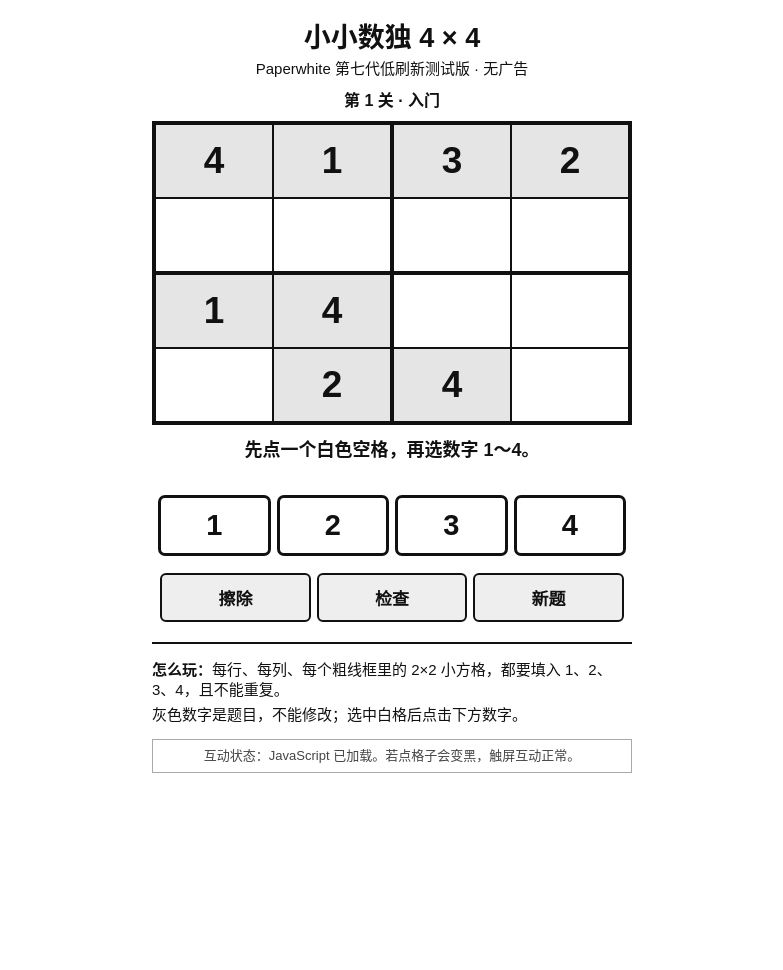
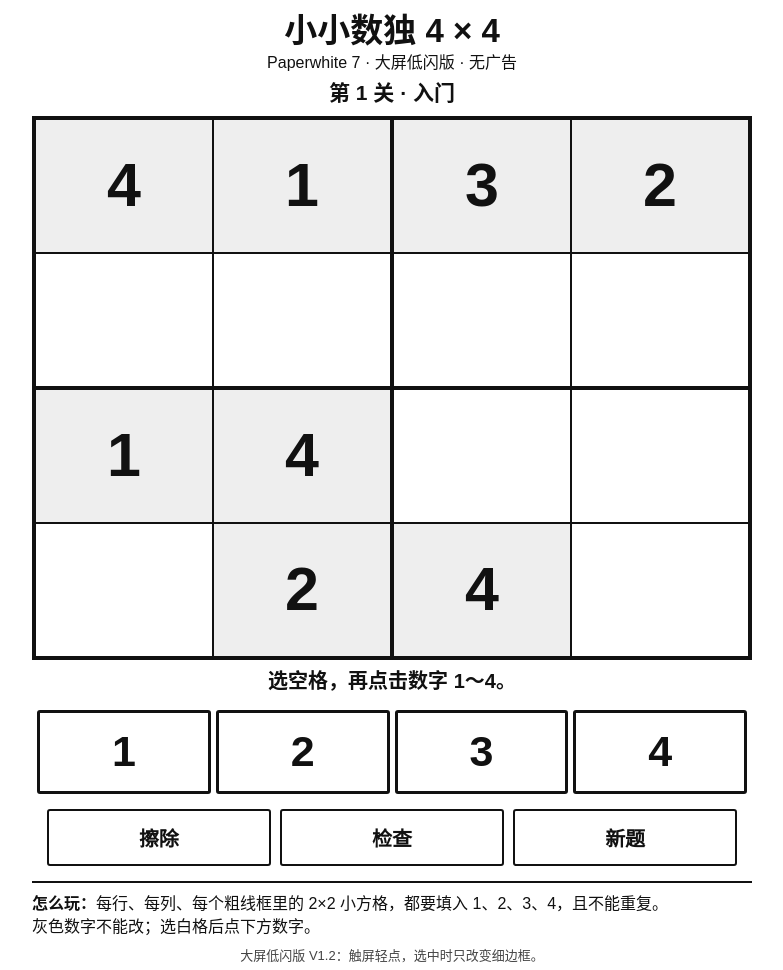
Before and after one commit to parisralph5207-dot/kindle-sudoku, a plain HTML site: page pw7/index.html in a window 1280 px wide. Shown: the whole page, without its empty margins (248-1031 px from the left). Before the commit the page ends 800 px from the top, so only its background shows below. Drawn offline with Linux system fonts and the light colour scheme.

Commit message:
Optimize Paperwhite 7 Sudoku: larger touch UI and minimal e-ink repaints

```diff
--- a/pw7/index.html
+++ b/pw7/index.html
@@ -3,39 +3,40 @@
 <head>
 <meta charset="utf-8">
 <meta name="viewport" content="width=device-width, initial-scale=1, maximum-scale=1, user-scalable=no">
-<title>小小数独 · Kindle 4×4</title>
+<title>小小数独 · Paperwhite 7 大屏低闪版</title>
 <style>
 html,body{margin:0;padding:0;background:#fff;color:#111;font-family:Arial,"Noto Sans CJK SC","Microsoft YaHei",sans-serif;-webkit-text-size-adjust:100%;}
-body{font-size:18px;line-height:1.35;}
-#app{max-width:480px;margin:0 auto;padding:12px 14px 24px;text-align:center;}
-h1{font-size:27px;line-height:1.2;margin:10px 0 5px;font-weight:bold;}
- .sub{font-size:15px;margin:0 0 10px;}
-#level{font-size:16px;font-weight:bold;margin:6px 0 10px;}
+body{font-size:19px;line-height:1.25;}
+#app{max-width:720px;margin:0 auto;padding:7px 9px 16px;text-align:center;}
+h1{font-size:33px;line-height:1.13;margin:5px 0 4px;font-weight:bold;}
+.sub{font-size:16px;margin:0 0 7px;}
+#level{font-size:21px;font-weight:bold;margin:6px 0 9px;}
 #grid{width:100%;border:4px solid #111;border-collapse:collapse;table-layout:fixed;margin:0 auto;}
-#grid td{height:72px;padding:0;border:2px solid #111;vertical-align:middle;text-align:center;}
+#grid td{height:116px;padding:0;border:2px solid #111;vertical-align:middle;text-align:center;}
 #grid td.thick-right{border-right:4px solid #111;}
 #grid tr.thick-bottom td{border-bottom:4px solid #111;}
-#grid button{border:0;border-radius:0;background:#fff;color:#111;padding:0;margin:0;width:100%;height:72px;display:block;font-family:Arial,sans-serif;font-size:37px;line-height:1.2;font-weight:bold;cursor:pointer;-webkit-tap-highlight-color:transparent;}
-#grid button.given{background:#e5e5e5;color:#111;}
-#grid button.selected{background:#111;color:#fff;}
-#grid button.error{background:#aaa;color:#000;text-decoration:underline;}
-#grid button.given.selected{background:#333;color:#fff;}
-#message{font-size:18px;font-weight:bold;min-height:47px;margin:13px 0 4px;}
-#numbers{width:100%;border-collapse:separate;border-spacing:6px;margin:0 auto;table-layout:fixed;}
+#grid button{box-sizing:border-box;display:block;width:100%;height:116px;margin:0;padding:0;border:5px solid transparent;border-radius:0;background:#fff;color:#111;font-family:Arial,sans-serif;font-size:54px;line-height:1;font-weight:bold;cursor:pointer;-webkit-tap-highlight-color:transparent;}
+#grid button.given{background:#eee;color:#111;}
+#grid button.selected{border:5px solid #111;}
+#grid button.error{text-decoration:underline;border:5px double #111;}
+#message{font-size:20px;font-weight:bold;min-height:31px;margin:9px 0 5px;}
+#numbers{width:100%;border-collapse:separate;border-spacing:5px;margin:0 auto;table-layout:fixed;}
 #numbers td{padding:0;text-align:center;}
-#numbers button{display:block;width:100%;min-height:61px;background:#fff;color:#111;border:3px solid #111;border-radius:7px;font-size:29px;font-weight:bold;font-family:Arial,sans-serif;padding:0;cursor:pointer;}
-.actions{margin:8px -3px 0;}
-.action{display:inline-block;box-sizing:border-box;min-height:49px;width:31%;margin:3px 0.6%;padding:6px 0;color:#111;background:#eee;border:2px solid #111;border-radius:6px;font-family:Arial,"Microsoft YaHei",sans-serif;font-size:17px;font-weight:bold;vertical-align:top;cursor:pointer;}
-#instructions{font-size:15px;text-align:left;border-top:2px solid #111;margin-top:17px;padding-top:12px;}
-#instructions p{margin:4px 0;}
-#diagnostics{font-size:13px;border:1px solid #aaa;color:#444;text-align:center;margin-top:14px;padding:7px;}
-@media screen and (max-width:380px){#app{padding:8px 9px 20px;}h1{font-size:25px;}#grid td,#grid button{height:58px;}#grid button{font-size:34px;}#numbers button{min-height:54px;}.action{font-size:15px;}}
+#numbers button{display:block;width:100%;min-height:77px;background:#fff;color:#111;border:3px solid #111;border-radius:3px;font-size:39px;font-weight:bold;font-family:Arial,sans-serif;padding:0;cursor:pointer;-webkit-tap-highlight-color:transparent;}
+.actions{margin:7px -2px 0;}
+.action{display:inline-block;box-sizing:border-box;min-height:57px;width:31%;margin:3px 0.6%;padding:5px 0;color:#111;background:#fff;border:2px solid #111;border-radius:3px;font-family:Arial,"Microsoft YaHei",sans-serif;font-size:20px;font-weight:bold;vertical-align:top;cursor:pointer;-webkit-tap-highlight-color:transparent;}
+#instructions{font-size:16px;text-align:left;border-top:2px solid #111;margin-top:12px;padding-top:8px;}
+#instructions p{margin:3px 0;}
+#diagnostics{font-size:13px;color:#444;text-align:center;margin-top:8px;padding:3px;}
+@media screen and (min-width:650px){#grid td,#grid button{height:132px;}#grid button{font-size:61px;}#numbers button{min-height:84px;font-size:43px;}}
+@media screen and (max-width:500px){#app{padding:6px 7px 12px;}h1{font-size:28px;}#grid td,#grid button{height:91px;}#grid button{font-size:45px;}#numbers button{min-height:66px;font-size:34px;}.action{min-height:51px;font-size:18px;}}
+@media screen and (max-width:370px){h1{font-size:25px;}#grid td,#grid button{height:73px;}#grid button{font-size:38px;}.sub{font-size:14px;}#numbers button{min-height:56px;}.action{font-size:16px;}}
 </style>
 </head>
 <body>
 <div id="app">
   <h1>小小数独 4 × 4</h1>
-  <p class="sub">Paperwhite 第七代低刷新测试版 · 无广告</p>
+  <p class="sub">Paperwhite 7 · 大屏低闪版 · 无广告</p>
   <div id="level">第 1 关 · 入门</div>
   <table id="grid" aria-label="四乘四数独棋盘">
     <tbody>
@@ -45,15 +46,15 @@ h1{font-size:27px;line-height:1.2;margin:10px 0 5px;font-weight:bold;}
       <tr><td><button type="button" id="c12">&nbsp;</button></td><td class="thick-right"><button type="button" id="c13">2</button></td><td><button type="button" id="c14">4</button></td><td><button type="button" id="c15">&nbsp;</button></td></tr>
     </tbody>
   </table>
-  <div id="message" role="status">先点一个空格，再选数字 1～4。</div>
+  <div id="message" role="status">选空格，再点击数字 1～4。</div>
   <table id="numbers" aria-label="数字输入"><tr>
     <td><button type="button" id="n1">1</button></td><td><button type="button" id="n2">2</button></td><td><button type="button" id="n3">3</button></td><td><button type="button" id="n4">4</button></td>
   </tr></table>
   <div class="actions">
     <button type="button" class="action" id="erase">擦除</button><button type="button" class="action" id="check">检查</button><button type="button" class="action" id="next">新题</button>
   </div>
-  <div id="instructions"><p><b>怎么玩：</b>每行、每列、每个粗线框里的 2×2 小方格，都要填入 1、2、3、4，且不能重复。</p><p>灰色数字是题目，不能修改；选中白格后点击下方数字。</p></div>
-  <div id="diagnostics">低刷新测试版：只更新变化的格子。若仍全屏闪烁，说明网页无法控制设备底层刷新。</div>
+  <div id="instructions"><p><b>怎么玩：</b>每行、每列、每个粗线框里的 2×2 小方格，都要填入 1、2、3、4，且不能重复。</p><p>灰色数字不能改；选白格后点下方数字。</p></div>
+  <div id="diagnostics">大屏低闪版 V1.2：触屏轻点，选中时只改变细边框。</div>
 </div>
 <script type="text/javascript">
 (function(){
@@ -67,7 +68,7 @@ var games=[
 {p:[3,1,2,0,2,0,3,0,0,0,4,0,0,0,1,3],s:[3,1,2,4,2,4,3,1,1,3,4,2,4,2,1,3]},
 {p:[0,0,2,0,0,0,0,4,3,0,4,1,0,1,0,2],s:[1,4,2,3,2,3,1,4,3,2,4,1,4,1,3,2]}
 ];
-var index=0,board=[],chosen=-1,renderedText=[],renderedClass=[];
+var index=0,board=[],chosen=-1,renderedText=[],renderedClass=[],markErrors=false;
 function el(id){return document.getElementById(id);}
 function say(message){var target=el('message');if(target.innerHTML!==message)target.innerHTML=message;}
 function boxOf(i){return Math.floor(Math.floor(i/4)/2)*2+Math.floor((i%4)/2);}
@@ -79,63 +80,72 @@ function conflict(i){
  }
  return false;
 }
-function draw(){
- var i,cell,txt,cls;
- for(i=0;i<16;i++){
-  cell=el('c'+i);txt=board[i]===0?'&nbsp;':String(board[i]);
-  if(renderedText[i]!==txt){cell.innerHTML=txt;renderedText[i]=txt;}
-  cls=games[index].p[i]!==0?'given':'';
-  if(i===chosen)cls+=(cls?' ':'')+'selected';
-  else if(conflict(i))cls+=(cls?' ':'')+'error';
-  if(renderedClass[i]!==cls){cell.className=cls;renderedClass[i]=cls;}
- }
+function paint(i){
+ var button=el('c'+i),text=board[i]?String(board[i]):'&nbsp;',cls=games[index].p[i]?'given':'';
+ if(i===chosen)cls+=(cls?' ':'')+'selected';
+ if(markErrors&&conflict(i))cls+=(cls?' ':'')+'error';
+ if(renderedText[i]!==text){button.innerHTML=text;renderedText[i]=text;}
+ if(renderedClass[i]!==cls){button.className=cls;renderedClass[i]=cls;}
 }
+function paintAll(){var i;for(i=0;i<16;i++)paint(i);}
 function choose(i){
- chosen=i;
- draw();
- if(games[index].p[i]!==0)say('这是题目数字，不能修改。请选白格。');
- else say('已选中第 '+(Math.floor(i/4)+1)+' 行，第 '+(i%4+1)+' 列。');
+ if(games[index].p[i]){say('灰色数字是题目，请点击白色空格。');return;}
+ if(i===chosen)return;
+ var old=chosen;chosen=i;
+ if(old>=0)paint(old);
+ paint(i);
 }
 function put(n){
  if(chosen<0){say('请先点击一个白色空格。');return;}
- if(games[index].p[chosen]!==0){say('灰色数字不能改，请选白格。');return;}
+ if(games[index].p[chosen])return;
+ if(board[chosen]===n)return;
  board[chosen]=n;
- draw();
- if(n===0){say('已擦除，可以重新填数。');return;}
- if(conflict(chosen)){say('这个数字重复啦，换一个试试！');return;}
- var full=true,i;
- for(i=0;i<16;i++)if(board[i]===0)full=false;
- if(full)check();else say('填好一个！继续加油。');
+ if(markErrors){markErrors=false;paintAll();}else paint(chosen);
+ if(n===0)return;
+ var i,full=true;
+ for(i=0;i<16;i++)if(board[i]===0){full=false;break;}
+ if(full)check();
 }
 function check(){
  var i,empty=0,bad=0;
- for(i=0;i<16;i++){
-  if(board[i]===0)empty++;
-  else if(conflict(i))bad++;
- }
- if(bad){say('发现重复数字。请检查标记的格子。');draw();return;}
+ for(i=0;i<16;i++){if(!board[i])empty++;else if(conflict(i))bad++;}
+ markErrors=bad>0;
+ paintAll();
+ if(bad){say('有重复数字，请检查带下划线的格子。');return;}
  if(empty){say('还差 '+empty+' 个空格，加油！');return;}
- for(i=0;i<16;i++)if(board[i]!==games[index].s[i]){
-   say('还没完成，继续检查数字。');return;
- }
- say('恭喜过关！太棒了！点击“新题”继续。');
+ for(i=0;i<16;i++)if(board[i]!==games[index].s[i]){say('还没完成，再检查一下数字。');return;}
+ say('恭喜过关！点击“新题”继续。');
+}
+function start(){
+ board=games[index].p.slice(0);chosen=-1;markErrors=false;
+ var level='第 '+(index+1)+' 关 · '+(index<4?'入门':'挑战');
+ if(el('level').innerHTML!==level)el('level').innerHTML=level;
+ paintAll();
+ say('选空格，再点击数字 1～4。');
 }
 function next(){index=(index+1)%games.length;start();}
-function start(){
- var i;
- board=games[index].p.slice(0);chosen=-1;
- el('level').innerHTML='第 '+(index+1)+' 关 · '+(index<4?'入门':'挑战');
- draw();say('先点一个白色空格，再选数字 1～4。');
+function bindTap(node,callback){
+ var touchAt=0;
+ node.ontouchend=function(e){
+  if(e&&e.preventDefault)e.preventDefault();
+  touchAt=(new Date()).getTime();
+  callback();
+  return false;
+ };
+ node.onclick=function(){
+  if((new Date()).getTime()-touchAt<700)return false;
+  callback();
+  return false;
+ };
 }
-function bindCell(i){el('c'+i).onclick=function(){choose(i);return false;};}
-function bindNumber(n){el('n'+n).onclick=function(){put(n);return false;};}
+function bindCell(i){bindTap(el('c'+i),function(){choose(i);});}
+function bindNumber(n){bindTap(el('n'+n),function(){put(n);});}
 var k;
 for(k=0;k<16;k++)bindCell(k);
 for(k=1;k<=4;k++)bindNumber(k);
-el('erase').onclick=function(){put(0);return false;};
-el('check').onclick=function(){check();return false;};
-el('next').onclick=function(){next();return false;};
-el('diagnostics').innerHTML='互动状态：JavaScript 已加载。若点格子会变黑，触屏互动正常。';
+bindTap(el('erase'),function(){put(0);});
+bindTap(el('check'),check);
+bindTap(el('next'),next);
 start();
 })();
 </script>
```
